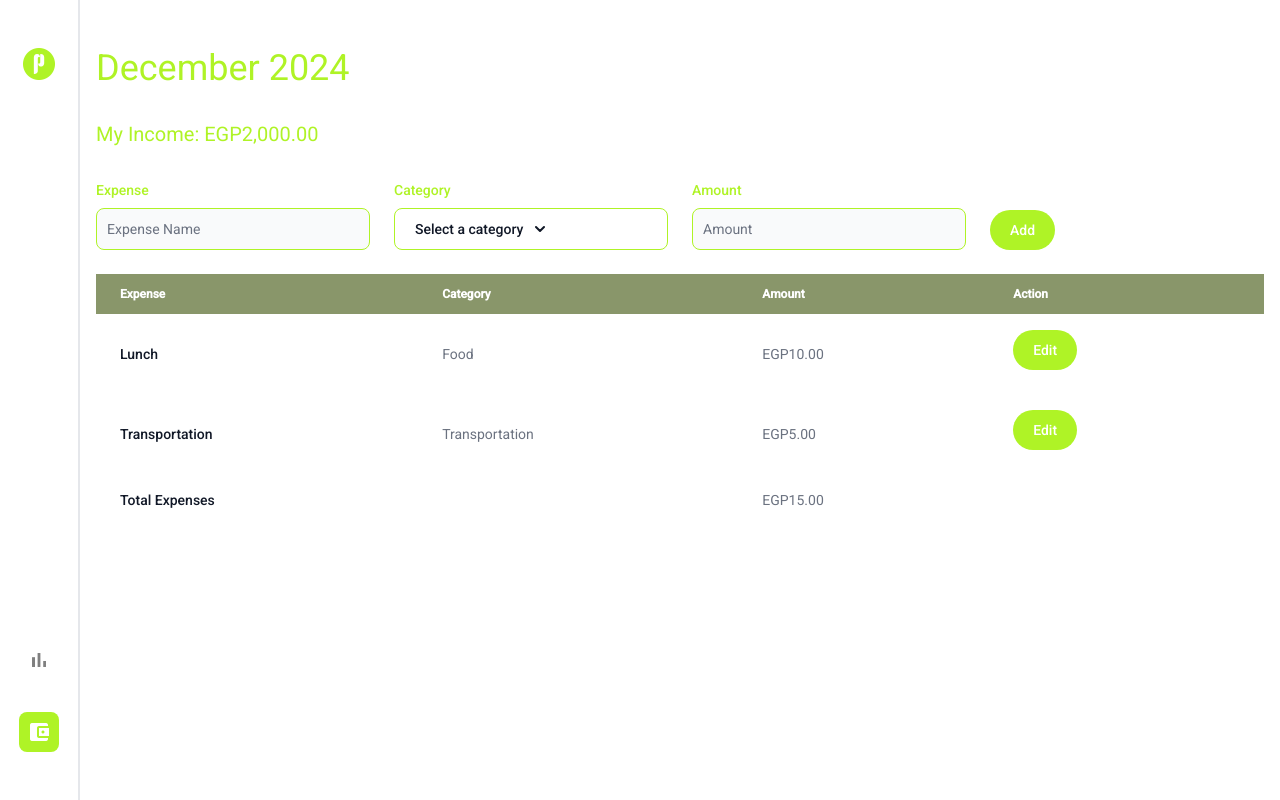
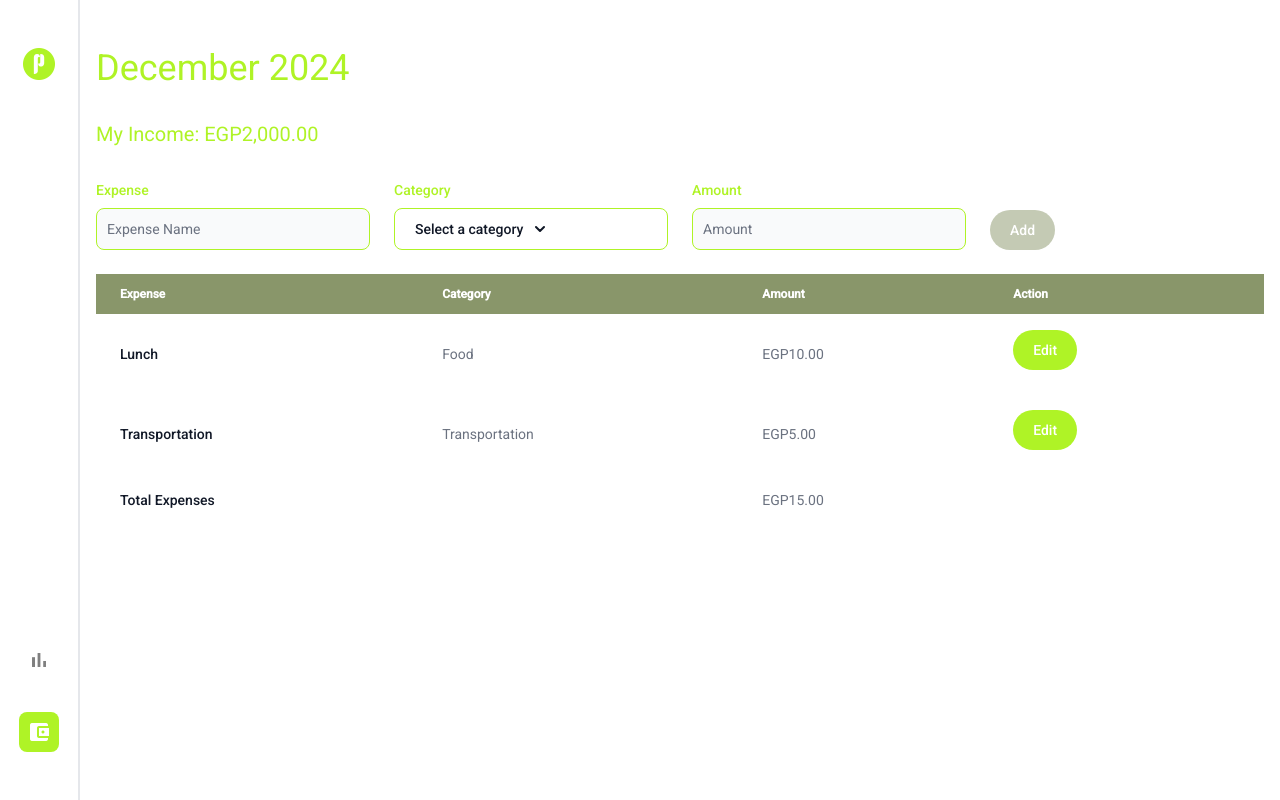
Before and after one commit to ehabmohamed6699/pocket, an Angular app: page /wallet in a window 1280 px wide. Built offline with nearby package versions, Linux system fonts and the light colour scheme.

Commit message:
added simple form validation

```diff
--- a/src/app/components/wallet/atoms/AddExpense/AddExpense.component.html
+++ b/src/app/components/wallet/atoms/AddExpense/AddExpense.component.html
@@ -28,7 +28,7 @@
       <input [(ngModel)]="expense.amount" type="number" min="0" id="amount" name="amount" class="bg-gray-50 border border-primary text-gray-900 text-sm rounded-lg focus:ring-primary focus:outline-none focus:border-primary block w-full p-2.5" placeholder="Amount" required />
     </div>
     <div class="self-end">
-      <input type="submit" value="Add" class="text-white bg-primary focus:outline-none focus:ring-4 focus:ring-primary font-medium rounded-full text-sm px-5 py-2.5 text-center">
+      <input type="submit" [disabled]="!newExpenseValid()" value="Add" class="text-white disabled:bg-secondary/50 bg-primary focus:outline-none focus:ring-4 focus:ring-primary font-medium rounded-full text-sm px-5 py-2.5 text-center">
     </div>
   </div>
 </form>
--- a/src/app/components/wallet/atoms/AddExpense/AddExpense.component.ts
+++ b/src/app/components/wallet/atoms/AddExpense/AddExpense.component.ts
@@ -29,6 +29,10 @@ export class AddExpenseComponent implements OnInit {
     })
   }
 
+  newExpenseValid():boolean{
+    return !!(this.expense.amount) && !!(this.expense.category) && !!(this.expense.name)
+  }
+
   addExpense(expense: IExpense): void{
     let options = {
       next: () => {
```
